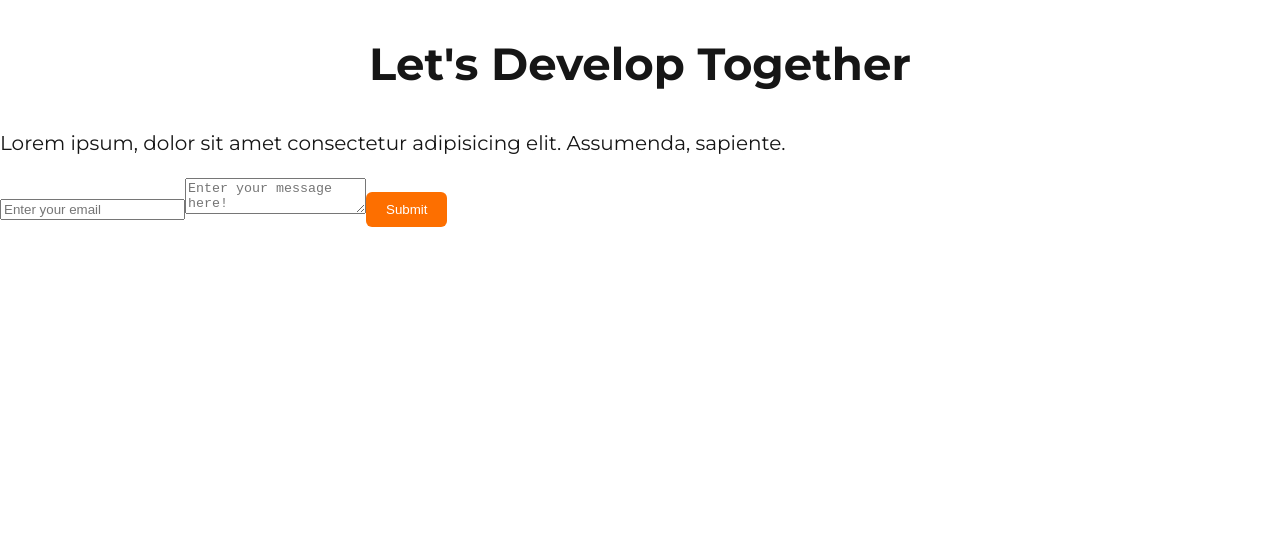
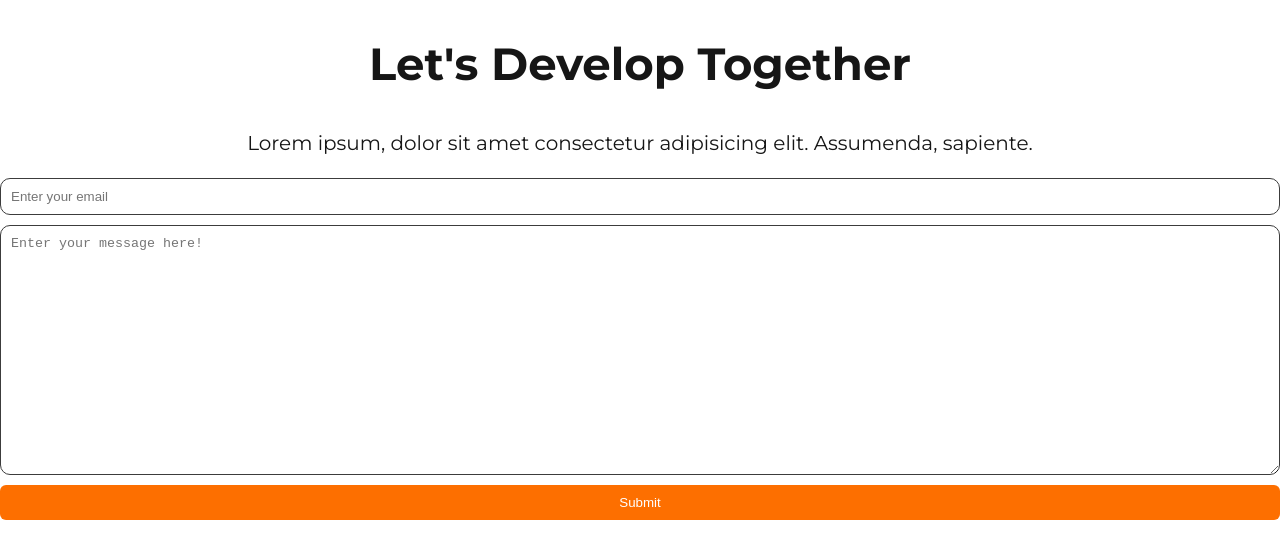
Before and after one commit to KamileSeidu/portfolio, a React (Vite) app: page / in a window 1280 px wide. Shown: the top 558 px of the page. Built offline with nearby package versions, Linux system fonts and the light colour scheme.

Commit message:
completed the contact component

```diff
--- a/src/components/Contact.jsx
+++ b/src/components/Contact.jsx
@@ -10,7 +10,7 @@ export default function Contact() {
       </p>
       <div className={classes.form}>
         <form>
-          <input type="text" placeholder="Enter your email" />
+          <input type="email" placeholder="Enter your email" />
           <textarea
             name="message"
             id="message"
--- a/src/components/Contact.module.css
+++ b/src/components/Contact.module.css
@@ -5,6 +5,7 @@ h1 {
 
 p {
   font-size: 2rem;
+  text-align: center;
 }
 
 .btn {
@@ -14,5 +15,35 @@ p {
   color: white;
   padding: 1rem 2rem;
   cursor: pointer;
-  transition: background-color 0.3s, color 0.3s, border 0.3s;
+  transition: background-color 0.3s;
+  /* align-self: center;
+  width: auto; */
 }
+
+.btn:hover {
+  background-color: #fd6500;
+}
+
+form {
+  display: flex;
+  flex-direction: column;
+  gap: 10px;
+}
+
+input,
+textarea {
+  border-radius: 10px;
+  border: 1px solid #3c3c3c;
+  padding: 10px;
+  transition: border-color 0.3s;
+}
+
+input:focus,
+textarea:focus {
+  outline: 0;
+  border-color: #fd6f00;
+}
+
+textarea {
+  height: 250px;
+}
```
